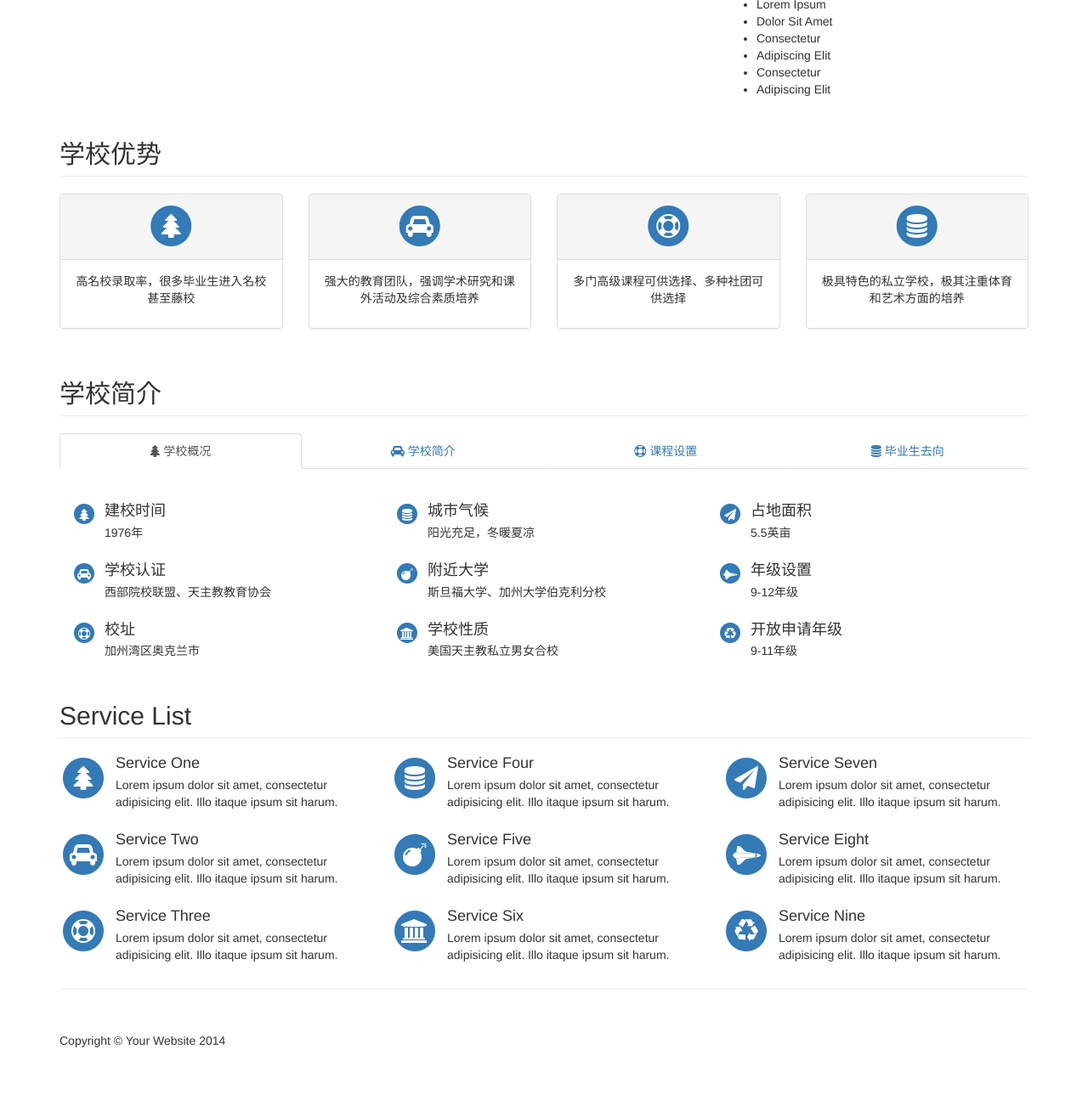
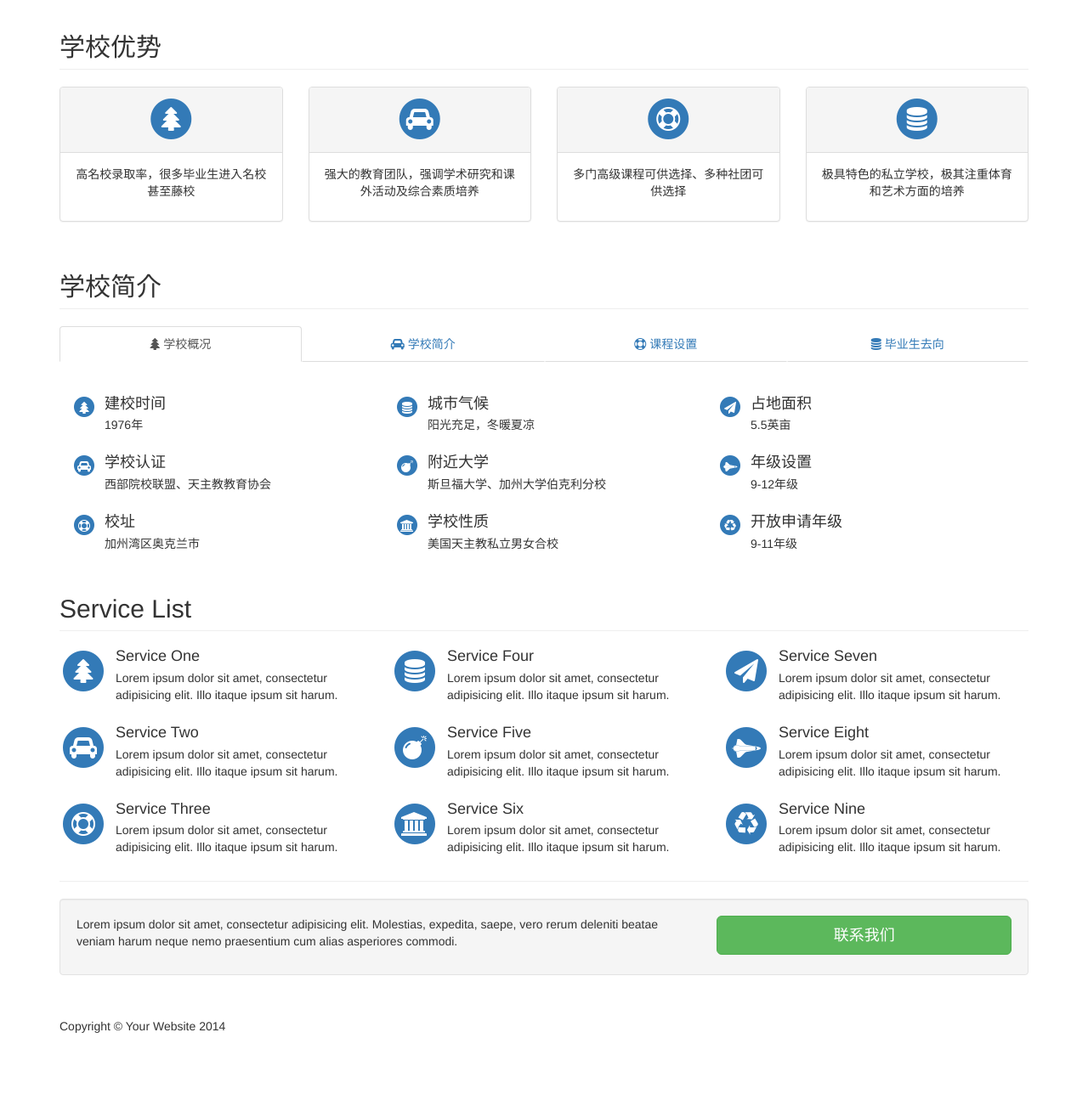
Before and after one commit to win87/lagoEdu, a PHP site: page /bishop.php in a window 1280 px wide. Shown: the part 517-1812 px from the top of the page at 85% size. After the commit the page ends 1733 px from the top, so only its background shows below. Run offline with PHP 8.4, Linux system fonts and the light colour scheme; grey boxes labelled with a size stand in for pictures from a placeholder-image service; some libraries are stand-ins or nearby versions.

```diff
--- a/school-info.php
+++ b/school-info.php
@@ -9,6 +9,10 @@
 
         <!-- Portfolio Item Row -->
         <div class="row">
+
+            <div class="col-md-2">
+
+            </div>
 
             <div class="col-md-8">
                 <div id="carousel-example-generic" class="carousel slide" data-ride="carousel">
@@ -42,11 +46,11 @@
                 </div>
             </div>
 
-            <div class="col-md-4">
-                <h3>Project Description</h3>
+            <div class="col-md-2">
+                <!-- <h3>Project Description</h3>
                 <ul>
-                    <li>Lorem Ipsum</li>
-                    <li>Dolor Sit Amet</li>
+                    <li>建校时间：<?php echo @$year; ?></li>
+                    <li>Dolor Sit Amet<?php echo @$university; ?></li>
                     <li>Consectetur</li>
                     <li>Adipiscing Elit</li>
                     <li>Lorem Ipsum</li>
@@ -64,7 +68,7 @@
                     <li>Consectetur</li>
                     <li>Adipiscing Elit</li>
 
-                </ul>
+                </ul> -->
             </div>
 
         </div>
@@ -529,6 +533,18 @@
 
         <hr>
 
+        <!-- Contact us Section -->
+        <div class="well">
+            <div class="row">
+                <div class="col-md-8">
+                    <p>Lorem ipsum dolor sit amet, consectetur adipisicing elit. Molestias, expedita, saepe, vero rerum deleniti beatae veniam harum neque nemo praesentium cum alias asperiores commodi.</p>
+                </div>
+                <div class="col-md-4">
+                    <a class="btn btn-lg btn-success btn-block" href="#">联系我们</a>
+                </div>
+            </div>
+        </div>
+
 <?php
     require 'footer.php';
  ?>
```
